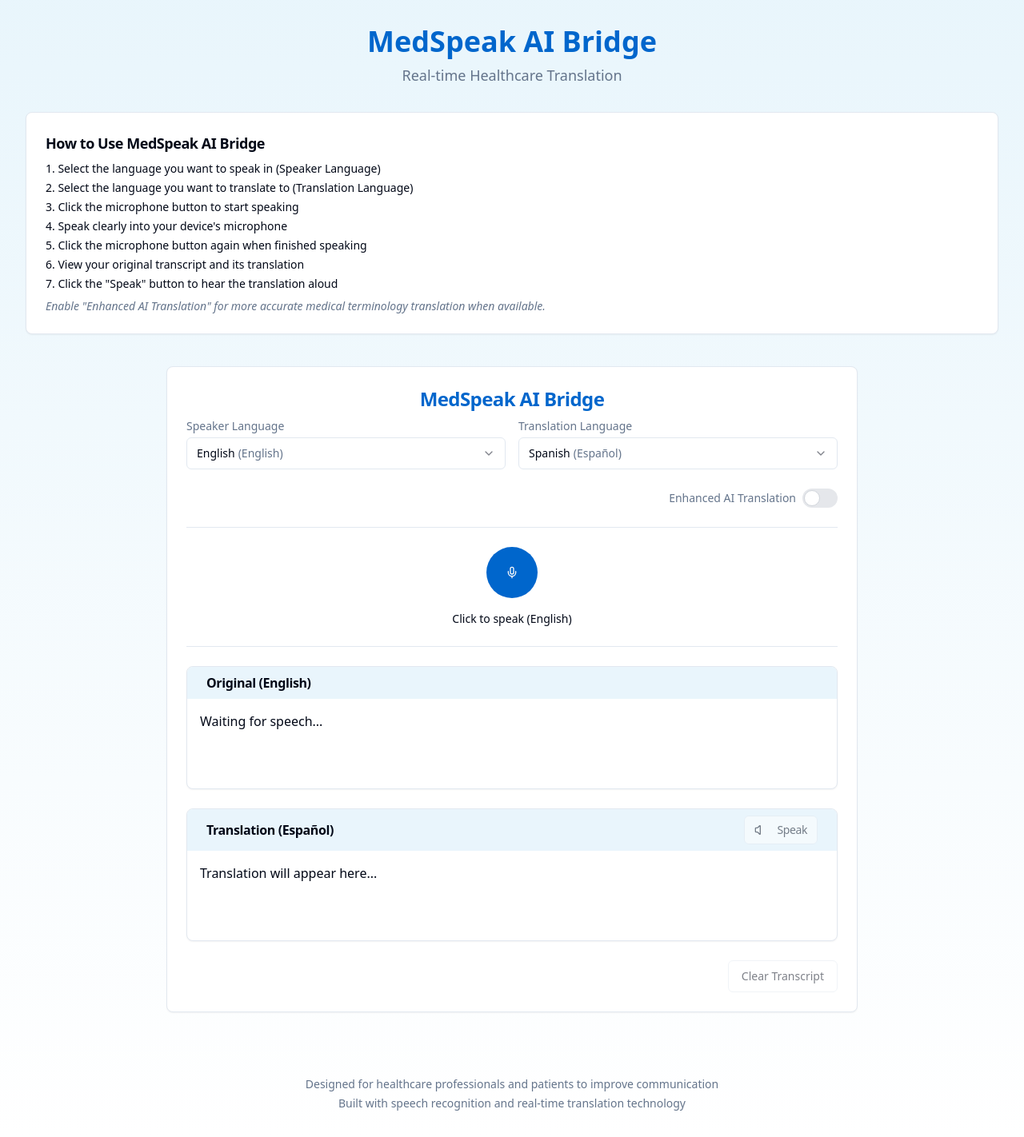
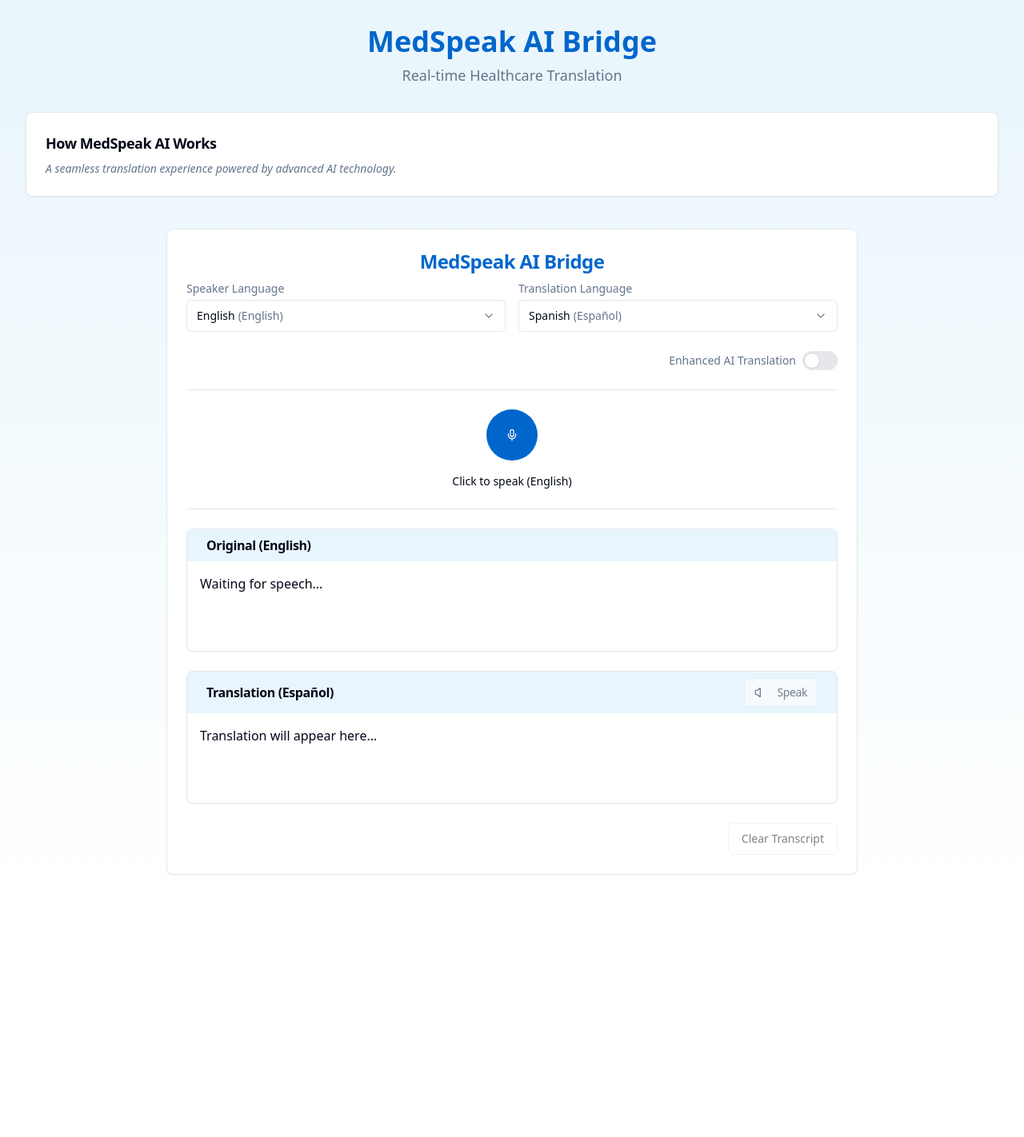
Before and after one commit to quin-thifal/med-speak-ai, a React (Vite) app: page / in a window 1280 px wide. Shown: the whole page at 80% size. After the commit the page ends 1142 px from the top, so only its background shows below. Built offline with nearby package versions, Linux system fonts and the light colour scheme.

Commit message:
Remove usage guide and footer
Remove specific instructions and footer text.

```diff
--- a/src/components/InfoSection.tsx
+++ b/src/components/InfoSection.tsx
@@ -6,20 +6,11 @@ export const InfoSection: React.FC = () => {
   return (
     <Card className="mb-6">
       <CardHeader className="pb-2">
-        <CardTitle className="text-lg">How to Use MedSpeak AI Bridge</CardTitle>
+        <CardTitle className="text-lg">How MedSpeak AI Works</CardTitle>
       </CardHeader>
       <CardContent className="text-sm space-y-2">
-        <ol className="list-decimal list-inside space-y-1">
-          <li>Select the language you want to speak in (Speaker Language)</li>
-          <li>Select the language you want to translate to (Translation Language)</li>
-          <li>Click the microphone button to start speaking</li>
-          <li>Speak clearly into your device's microphone</li>
-          <li>Click the microphone button again when finished speaking</li>
-          <li>View your original transcript and its translation</li>
-          <li>Click the "Speak" button to hear the translation aloud</li>
-        </ol>
-        <p className="mt-2 text-muted-foreground italic">
-          Enable "Enhanced AI Translation" for more accurate medical terminology translation when available.
+        <p className="text-muted-foreground italic">
+          A seamless translation experience powered by advanced AI technology.
         </p>
       </CardContent>
     </Card>
--- a/src/pages/Index.tsx
+++ b/src/pages/Index.tsx
@@ -15,15 +15,6 @@ const Index = () => {
 
         <InfoSection />
         <MedBridge />
-
-        <footer className="mt-16 text-center text-sm text-muted-foreground">
-          <p className="mb-1">
-            Designed for healthcare professionals and patients to improve communication
-          </p>
-          <p>
-            Built with speech recognition and real-time translation technology
-          </p>
-        </footer>
       </div>
     </div>
   );
```
Also changed, not shown: 1 other file (tests, documents, lock files or other folders).
